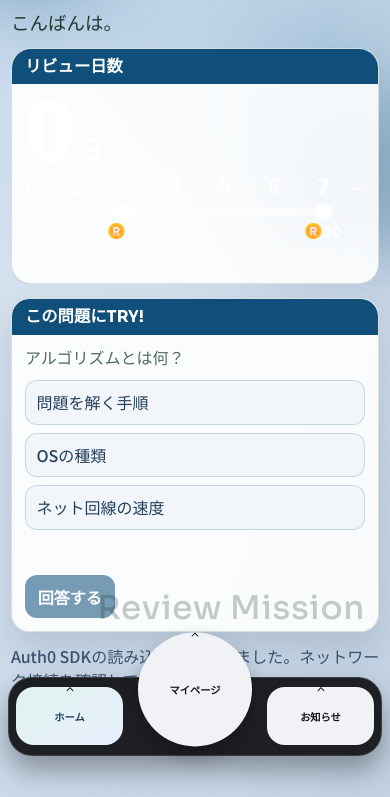
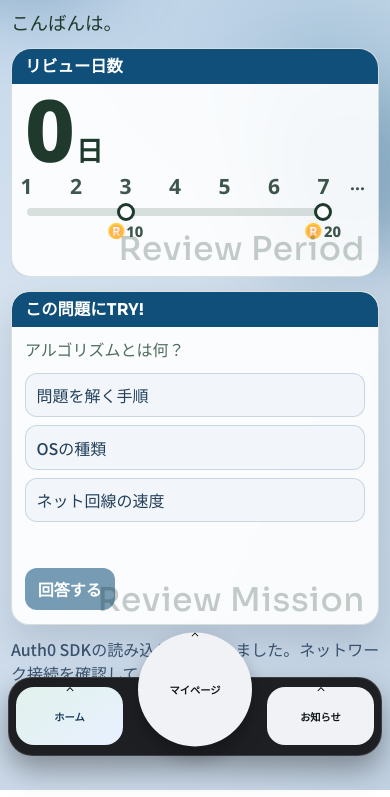
Before and after one commit to the-review-2026/app, a plain HTML site: page index.html in a window 390 px wide. Shown: the part 79-876 px from the top of the page. Drawn offline with Linux system fonts and the light colour scheme; a web font is replaced by a local one.

Commit message:
Update styles.css

```diff
--- a/styles.css
+++ b/styles.css
@@ -958,7 +958,7 @@ h3 {
   overflow: hidden;
   border: 1px solid var(--panel-line);
   background: var(--panel);
-  color: #ffffff;
+  color: var(--text-main);
   box-shadow: var(--shadow);
   backdrop-filter: blur(8px);
 }
@@ -1014,6 +1014,7 @@ h3 {
 .daily-login-progress-area {
   min-width: 0;
   position: relative;
+  padding-bottom: clamp(1.56rem, 3.2vw, 2.22rem);
   --daily-login-axis-left-pad: clamp(0.16rem, 0.6vw, 0.34rem);
   --daily-login-axis-right-pad: clamp(1.46rem, 3.1vw, 2.24rem);
 }
@@ -1023,10 +1024,11 @@ h3 {
   position: absolute;
   top: 0;
   right: 0;
-  color: rgba(255, 255, 255, 0.88);
+  color: var(--text-main);
   font-family: var(--number-font);
   font-size: clamp(1.1rem, 2.4vw, 2.1rem);
   font-weight: 700;
+  opacity: 0.86;
   line-height: 1.1;
 }
 
@@ -1051,7 +1053,8 @@ h3 {
   min-width: 0;
   white-space: nowrap;
   text-align: center;
-  color: rgba(255, 255, 255, 0.88);
+  color: var(--text-main);
+  opacity: 0.86;
   transform: translateX(-50%);
   transition: color 0.2s ease;
 }
@@ -1085,7 +1088,8 @@ h3 {
 }
 
 .daily-login-scale li.is-active {
-  color: #4bc8e1;
+  color: var(--primary);
+  opacity: 1;
 }
 
 .daily-login-track {
@@ -1095,7 +1099,7 @@ h3 {
   margin-left: var(--daily-login-axis-left-pad);
   height: 8px;
   border-radius: 999px;
-  background: rgba(255, 255, 255, 0.5);
+  background: var(--panel-line);
 }
 
 .daily-login-track-fill {
@@ -1105,7 +1109,7 @@ h3 {
   bottom: 0;
   width: 0;
   border-radius: inherit;
-  background: #ffffff;
+  background: var(--text-main);
   transition: width 0.35s ease;
 }
 
@@ -1115,9 +1119,9 @@ h3 {
   width: 16px;
   height: 16px;
   border-radius: 50%;
-  border: 3px solid rgba(255, 255, 255, 0.95);
-  background: #4bc8e1;
-  box-shadow: 0 0 0 2px rgba(75, 200, 225, 0.2);
+  border: 3px solid var(--panel);
+  background: var(--primary);
+  box-shadow: 0 0 0 2px rgba(47, 143, 95, 0.22);
   transform: translate(-50%, -50%);
   z-index: 2;
 }
@@ -1128,7 +1132,7 @@ h3 {
   width: 24px;
   height: 24px;
   border-radius: 50%;
-  border: 4px solid #ffffff;
+  border: 4px solid var(--text-main);
   background: var(--panel);
   transform: translate(-50%, -50%);
   transition: background-color 0.2s ease;
@@ -1157,10 +1161,11 @@ h3 {
   align-items: center;
   gap: 0.14rem;
   white-space: nowrap;
-  color: rgba(255, 255, 255, 0.76);
+  color: var(--text-main);
   font-family: var(--number-font);
   font-weight: 800;
   font-size: 1.14rem;
+  opacity: 0.86;
   transition: color 0.2s ease;
 }
 
@@ -1178,17 +1183,22 @@ h3 {
 .daily-login-reward.reward-7 {
   left: 100%;
   transform: translateX(-50%);
-  color: #ffffff;
+  color: var(--text-main);
 }
 
 .daily-login-script {
-  margin: 0.12rem 0 0;
+  position: absolute;
+  right: 0;
+  bottom: 0;
+  margin: 0;
   text-align: right;
-  color: rgba(255, 255, 255, 0.25);
+  color: var(--text-main);
+  opacity: 0.25;
   font-family: "cinecaption226", "Sora", sans-serif;
   font-size: clamp(1.9rem, 4.6vw, 3rem);
   letter-spacing: 0.02em;
   line-height: 0.94;
+  pointer-events: none;
 }
 
 .daily-try-script {
@@ -1213,6 +1223,7 @@ h3 {
 .daily-login-card.is-reward-10-ready .daily-login-reward.reward-3,
 .daily-login-card.is-reward-20-ready .daily-login-reward.reward-7 {
   color: #ffd45f;
+  opacity: 1;
 }
 
 .mypage-coin-value {
@@ -2044,6 +2055,7 @@ button {
   }
 
   .daily-login-progress-area {
+    padding-bottom: clamp(1.18rem, 6.5vw, 1.78rem);
     --daily-login-axis-left-pad: 0.1rem;
     --daily-login-axis-right-pad: clamp(1.9rem, 12vw, 2.6rem);
   }
```
